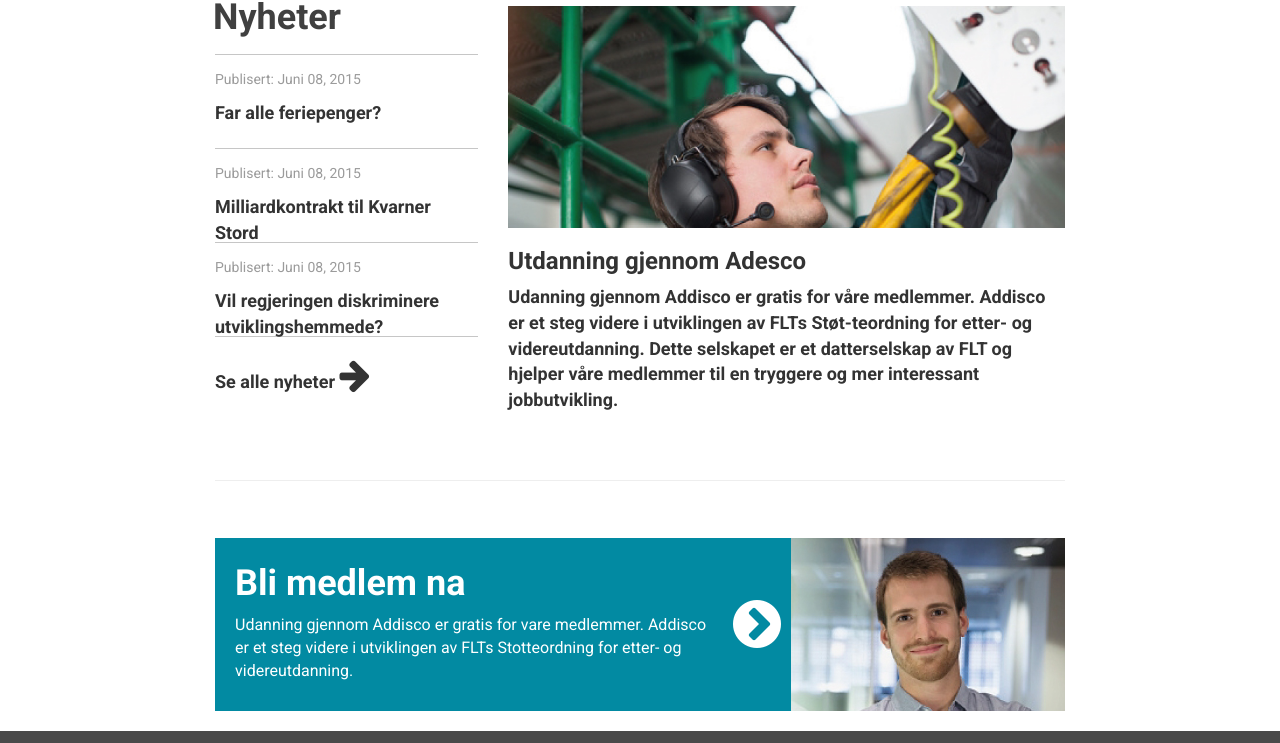
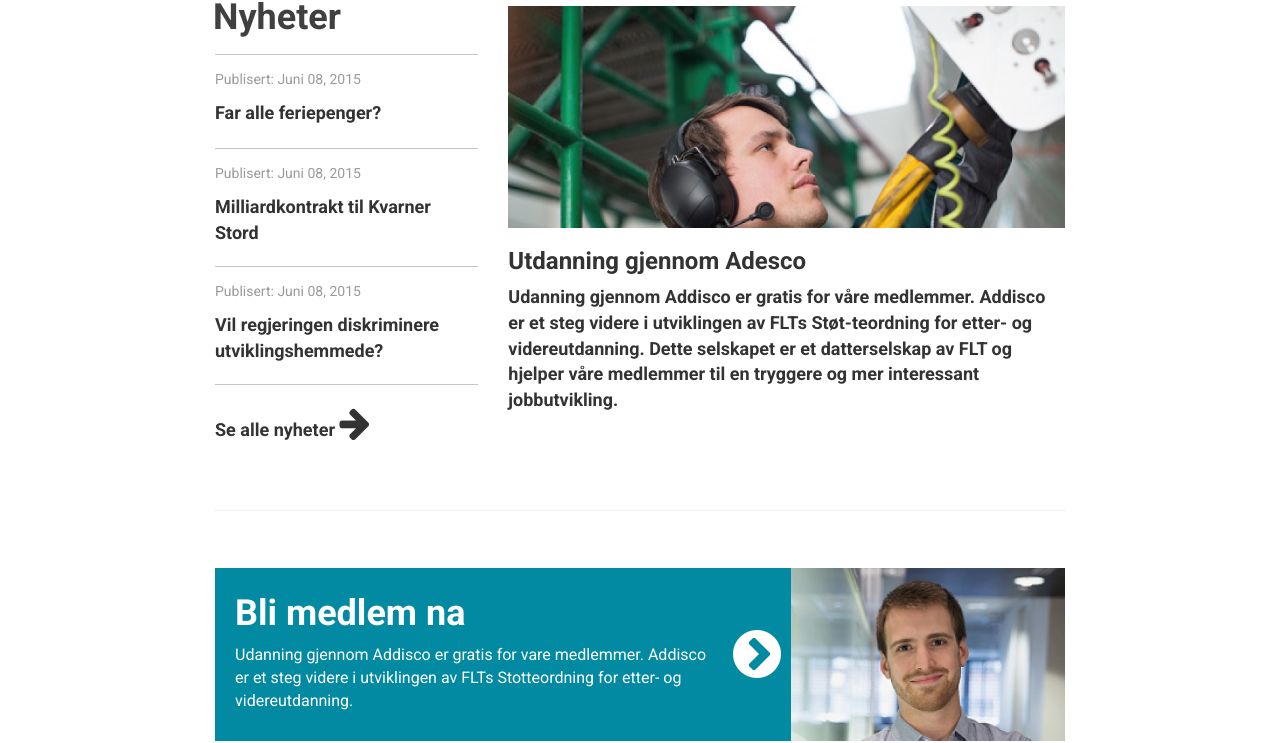
Before and after one commit to ilyaivanov/FLTDesign, a website: page index.html in a window 1280 px wide. Shown: the part 1208-1951 px from the top of the page. Drawn offline with Linux system fonts and the light colour scheme.

Commit message:
Fixed margins for news

```diff
--- a/less/flt.less
+++ b/less/flt.less
@@ -38,13 +38,7 @@ hr {
 
 
 
-.list-group-item {
-  border-left: none;
-  border-right: none;
-  border-top: 1px solid #C6C6C6;
-  border-bottom: 1px solid #C6C6C6;
-  height: 95px;
-}
+
 
 .flt-student-box {
   background-color: #028AA2;
@@ -193,8 +187,13 @@ hr {
 
   .list-group-item{
     padding-left: 0px !important;
+
+    border-left: none;
+    border-right: none;
+    border-top: 1px solid #C6C6C6;
+    border-bottom: 1px solid #C6C6C6;
+    min-height: 95px;
   }
-
   .news-header {
     font-family: 'Roboto', sans-serif;
     font-size: 36px;
```
Also changed, not shown: less/flt.css.
